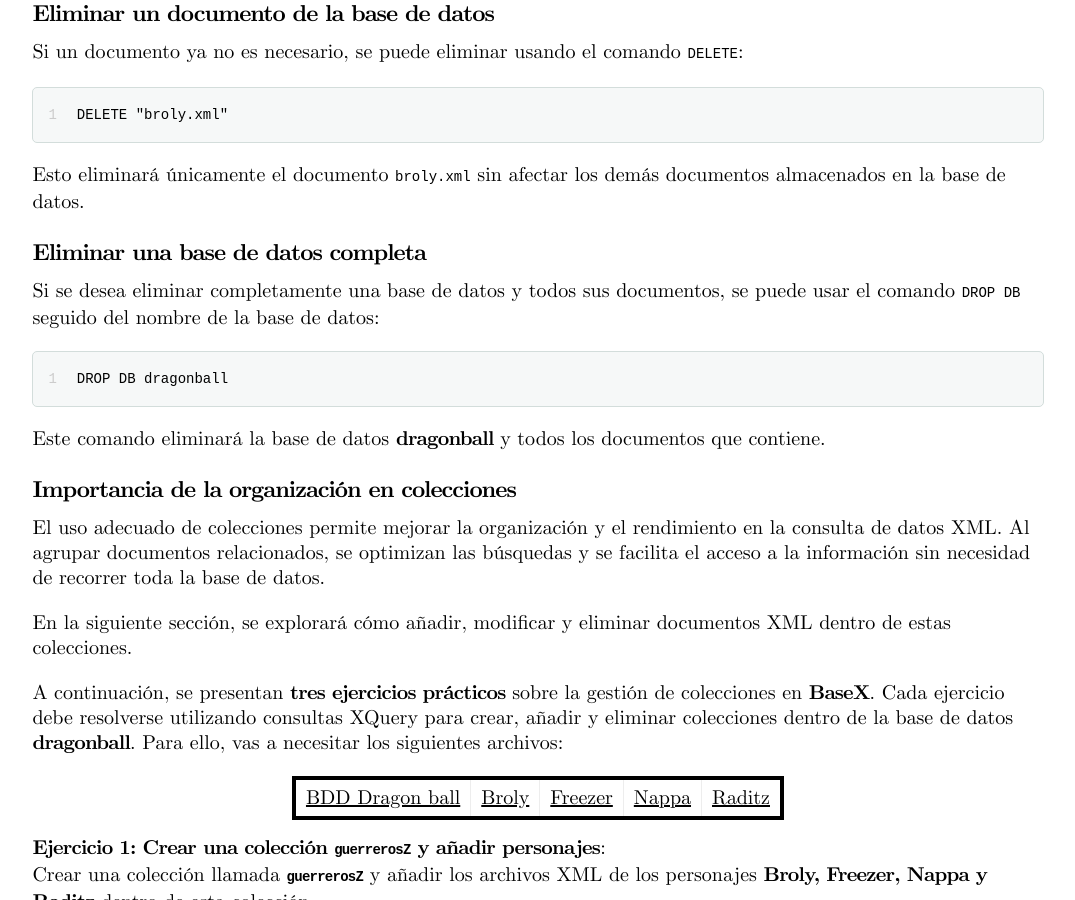
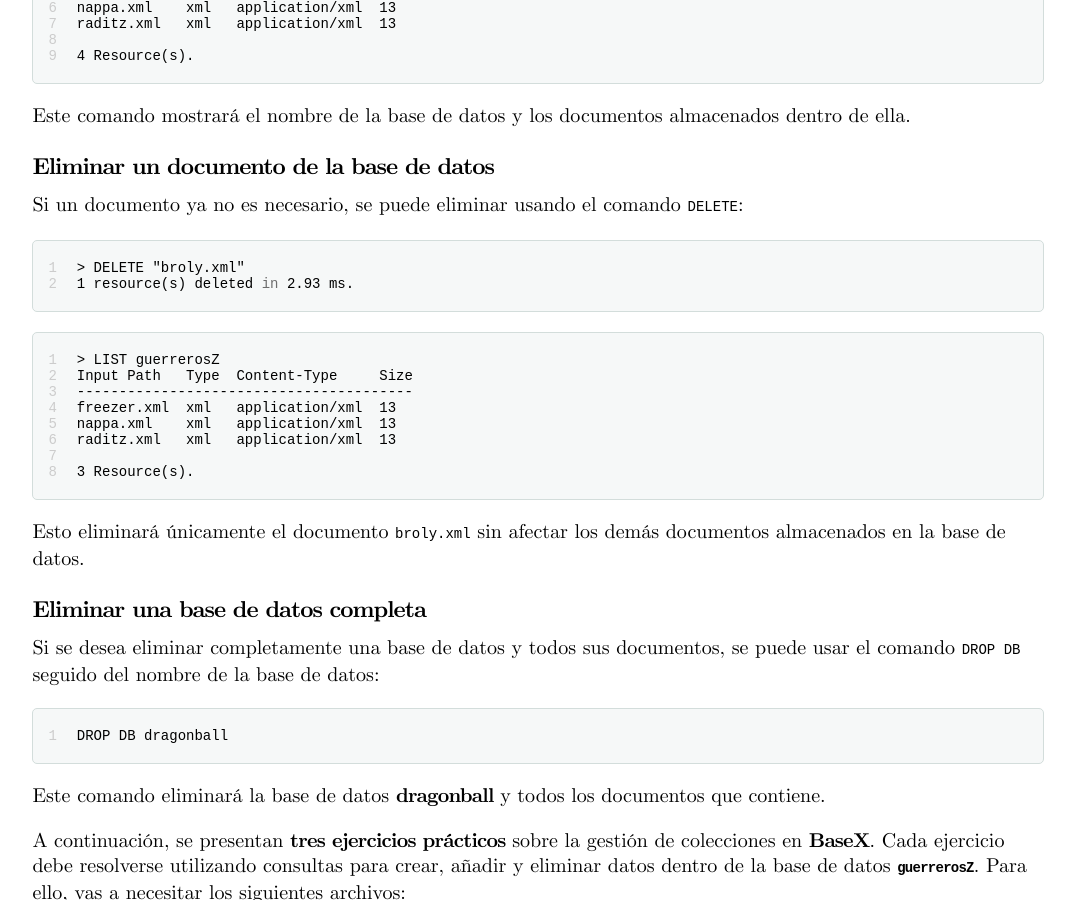
Before and after one commit to TeoRojas/teorojas.github.io, a Jekyll site: the page built from acceso-a-datos/UD05-teoria.md, in a window 1280 px wide and 900 px high, scrolled down 24576 px. Shown: the whole window, without its empty margins (102-1177 px from the left). Built offline with Jekyll 4.4.1, drawn with Linux system fonts in a browser that asks for light colours; nearby versions of some CDN libraries; some of the changed text lies outside the part shown.

Commit message:
ADD.UD05 -> 4.1 OK

````diff
--- a/acceso-a-datos/UD05-teoria.md
+++ b/acceso-a-datos/UD05-teoria.md
@@ -814,10 +814,18 @@ Estos comandos añaden los documentos XML a la base de datos abierta.
 
 ### Listar los documentos dentro de una base de datos
 
-Para comprobar qué documentos se encuentran almacenados en una base de datos, se utiliza el comando `LIST`:
-
-```xquery
-LIST guerrerosZ
+Para comprobar qué documentos se encuentran almacenados en una base de datos, se utiliza el comando `LIST` junto con el alias de la base de datos:
+
+```xquery
+> LIST guerrerosZ
+Input Path   Type  Content-Type     Size
+----------------------------------------
+broly.xml    xml   application/xml  13
+freezer.xml  xml   application/xml  13
+nappa.xml    xml   application/xml  13
+raditz.xml   xml   application/xml  13
+
+4 Resource(s).
 ```
 
 Este comando mostrará el nombre de la base de datos y los documentos almacenados dentro de ella.
@@ -827,7 +835,19 @@ Este comando mostrará el nombre de la base de datos y los documentos almacenado
 Si un documento ya no es necesario, se puede eliminar usando el comando `DELETE`:
 
 ```xquery
-DELETE "broly.xml"
+> DELETE "broly.xml"
+1 resource(s) deleted in 2.93 ms.
+```
+
+```xquery
+> LIST guerrerosZ
+Input Path   Type  Content-Type     Size
+----------------------------------------
+freezer.xml  xml   application/xml  13
+nappa.xml    xml   application/xml  13
+raditz.xml   xml   application/xml  13
+
+3 Resource(s).
 ```
 
 Esto eliminará únicamente el documento `broly.xml` sin afectar los demás documentos almacenados en la base de datos.
@@ -842,25 +862,17 @@ DROP DB dragonball
 
 Este comando eliminará la base de datos **dragonball** y todos los documentos que contiene.
 
-
-### Importancia de la organización en colecciones
-
-El uso adecuado de colecciones permite mejorar la organización y el rendimiento en la consulta de datos XML. Al agrupar documentos relacionados, se optimizan las búsquedas y se facilita el acceso a la información sin necesidad de recorrer toda la base de datos.
-
-En la siguiente sección, se explorará cómo añadir, modificar y eliminar documentos XML dentro de estas colecciones.
-
-
-A continuación, se presentan **tres ejercicios prácticos** sobre la gestión de colecciones en **BaseX**. Cada ejercicio debe resolverse utilizando consultas XQuery para crear, añadir y eliminar colecciones dentro de la base de datos **dragonball**. Para ello, vas a necesitar los siguientes archivos:
+A continuación, se presentan **tres ejercicios prácticos** sobre la gestión de colecciones en **BaseX**. Cada ejercicio debe resolverse utilizando consultas para crear, añadir y eliminar datos dentro de la base de datos **`guerrerosZ`**. Para ello, vas a necesitar los siguientes archivos:
 > [BDD Dragon ball](/ud05/dragonball_basex.xml) | [Broly](/ud05/broly.xml) | [Freezer](/ud05/freezer.xml) | [Nappa](/ud05/nappa.xml) | [Raditz](/ud05/raditz.xml)
 
-**Ejercicio 1: Crear una colección `guerrerosZ` y añadir personajes**:
+**Ejercicio 1: Crear una base de datos `guerrerosZ` y añadir los personajes**:
 Crear una colección llamada **`guerrerosZ`** y añadir los archivos XML de los personajes **Broly, Freezer, Nappa y Raditz** dentro de esta colección.
 **Ejercicio 2: Listar los documentos dentro de la colección**:
-Después de añadir los personajes a la colección **`guerrerosZ`**, listar todos los documentos almacenados en la colección.
-**Ejercicio 3: Eliminar una colección específica**:
+Después de añadir los personajes a la colección **`guerrerosZ`**, listar todos los documentos almacenados en la base de datos.
+**Ejercicio 3: Eliminar una base de datos**:
 Eliminar la colección **`guerrerosZ`** sin afectar otras colecciones de la base de datos.
 
-## 4.2. Añadir, modificar y eliminar documentos XML en BaseX
+## 4.2. Modificar y eliminar documentos XML en BaseX
 
 BaseX permite la gestión dinámica de documentos XML almacenados en bases de datos. Se pueden **añadir nuevos documentos**, **modificar su contenido** y **eliminarlos** utilizando comandos específicos.
 
````
